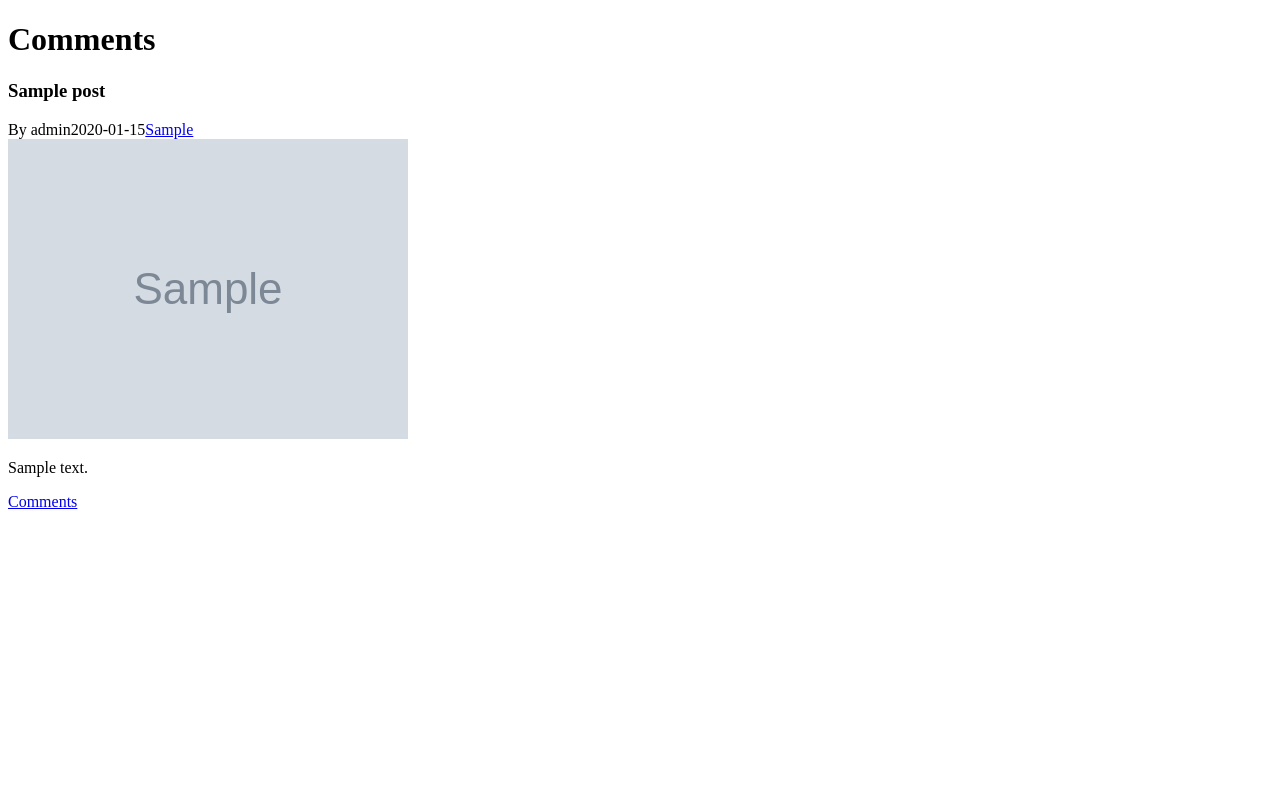
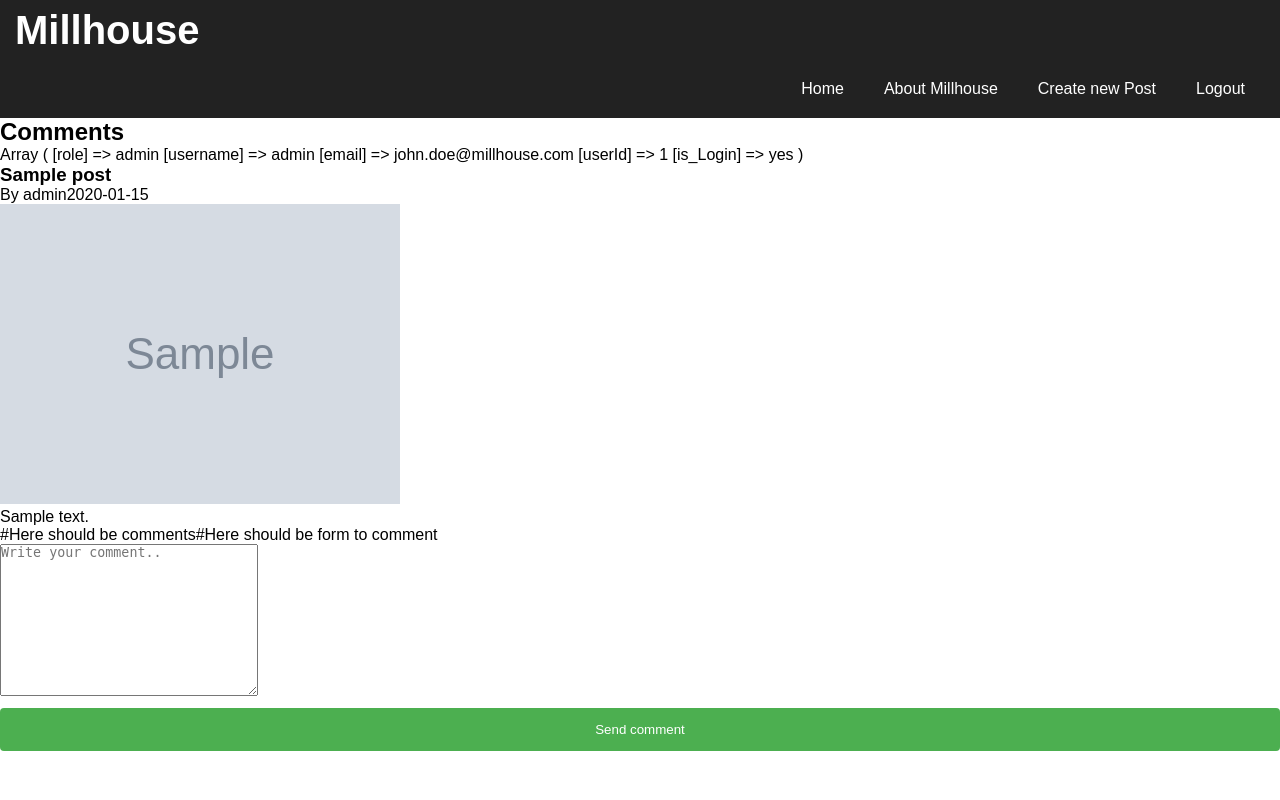
Before and after one commit to th-olsson/CMS_Projekt_Grupp8, a PHP site: page /views/comments.php?id=1 in a window 1280 px wide. Run offline with PHP 8.4, Linux system fonts and the light colour scheme; a user stored in the database is signed in; data comes from the database, SQL or seed files in the repository; tables that the repository leaves empty hold one stand-in row (values such as "Sample post"); grey boxes marked "Sample" are stand-in pictures.

Commit message:
comments page ready to send data to handleComments

```diff
--- a/classes/Posts.php
+++ b/classes/Posts.php
@@ -31,11 +31,22 @@
         echo "<aside class='post__meta'><adress>By $this->username</adress><time datetime='$this->date'>$this->date</time><a href='$this->category'>$this->category</a></aside>";
         echo "<img src='$this->image' alt='img' />";
         echo "<p class='post__content'>$this->content</p>";
-        echo "<a class='post__comment' href='views/comments.php?id=$this->id'>Comments</a>
-        </article>";
 
-        //If admin is logged in, create buttons to edit and delete
-        if(@$_SESSION['role'] == "admin"){
+        //Condition: print links to comments if on index.php, print comments and form to comment if on comments.php
+        $fileName = basename($_SERVER['PHP_SELF']); //Gets file name of current page
+        if ($fileName == "index.php"){
+
+        echo "<a class='post__comment' href='views/comments.php?id=$this->id'>Comments</a>";
+
+        } elseif ($fileName == "comments.php"){
+            echo "#Here should be comments";
+            echo "#Here should be form to comment";
+        }
+
+        echo "</article>";
+
+        //If admin is logged in, create buttons to edit and delete - only applies on index.php
+        if(@$_SESSION['role'] == "admin" && $fileName == "index.php"){
             echo "<div>";
             echo "<button class='edit-btn'>";
             echo "<a href='views/editPost.php?id=$this->id'>Edit</a>";
--- a/views/comments.php
+++ b/views/comments.php
@@ -7,6 +7,8 @@
 #3. Be able to comment using form.
 
 #? Consideration: be able to see comments if offline but only ablle to comment if online?
+
+session_start();
 
 $postId = $_GET['id'];
 
@@ -18,12 +20,15 @@
     <meta charset="UTF-8">
     <meta http-equiv="X-UA-Compatible" content="IE=edge">
     <meta name="viewport" content="width=device-width, initial-scale=1.0">
-    <title>Document</title>
+    <title>Comments</title>
+    <link rel="stylesheet" href="../css/style.css" />
 </head>
 <body>
-    <h1>Comments</h1>
-
+<?php
+include("../includes/header.php") ?>
+    <h2>Comments</h2>
 <?php //Get post info from database
+print_r($_SESSION);
 
 include("../includes/database.php");
 
@@ -45,5 +50,15 @@
 $post[$i]->createPostHtml();
 ?>
 
+<?php $userId = $_SESSION['userId']; $date = date('Y-m-d'); ?>
+<!-- Should send data of Content, Date, PostId, UserId -->
+<form action="handleComments.php" method="post">
+    <input type="text" name="userId" hidden value="<?= $userId ?>"></input>
+    <input type="text" name="date" hidden value="<?= $date ?>">
+    <input type="text" name="postId" hidden value="<?= $postId ?>">
+    <textarea name="content" cols="30" rows="10" placeholder="Write your comment.."></textarea>
+    <input type="submit" value="Send comment"></input>
+</form>
+
 </body>
 </html>
--- a/views/handleComments.php
+++ b/views/handleComments.php
@@ -0,0 +1,3 @@
+<?php //Test view
+print_r($_POST);
+?>
```
Also changed, not shown: classes/Comments.php (+20 -0 lines).
